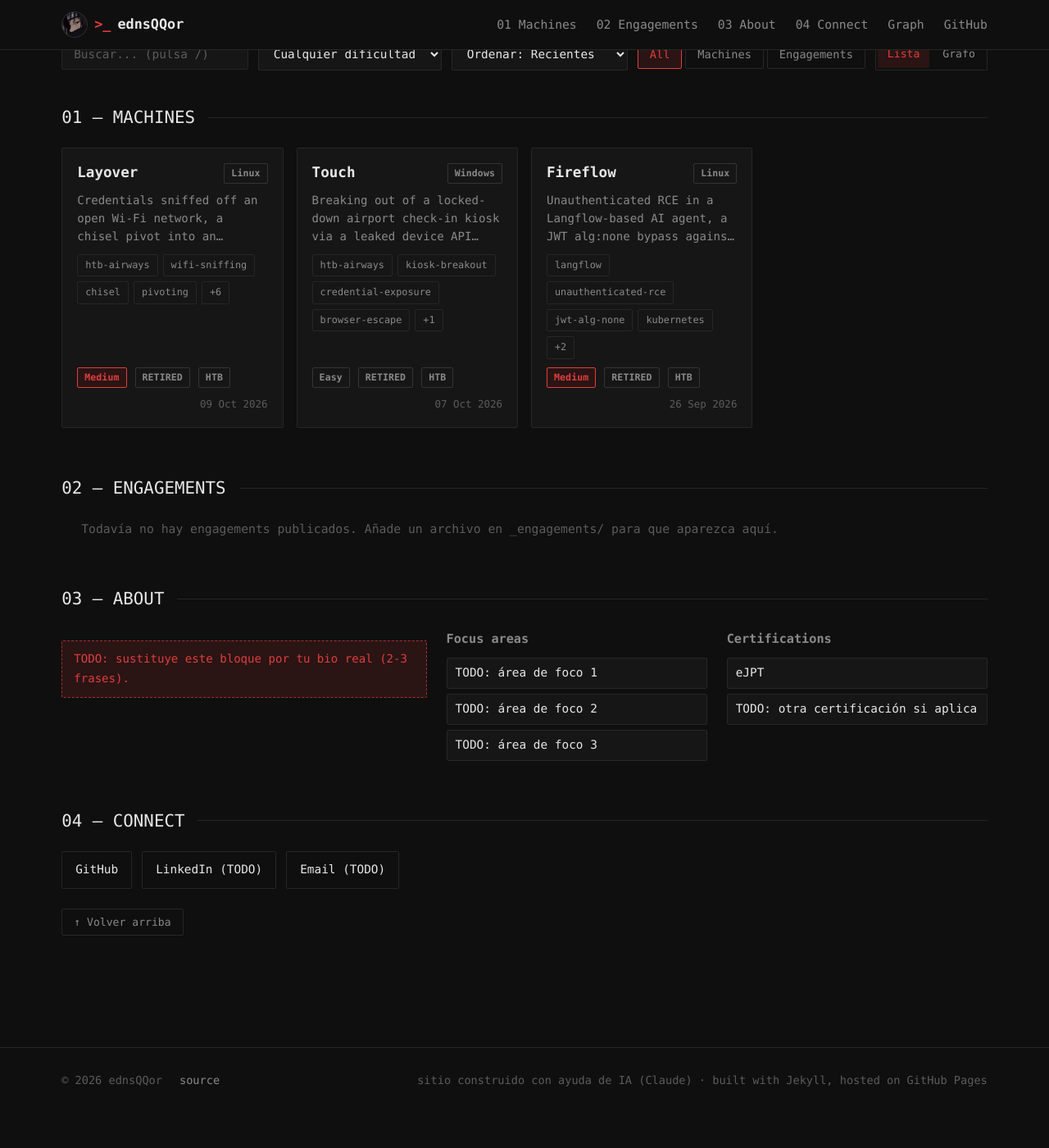
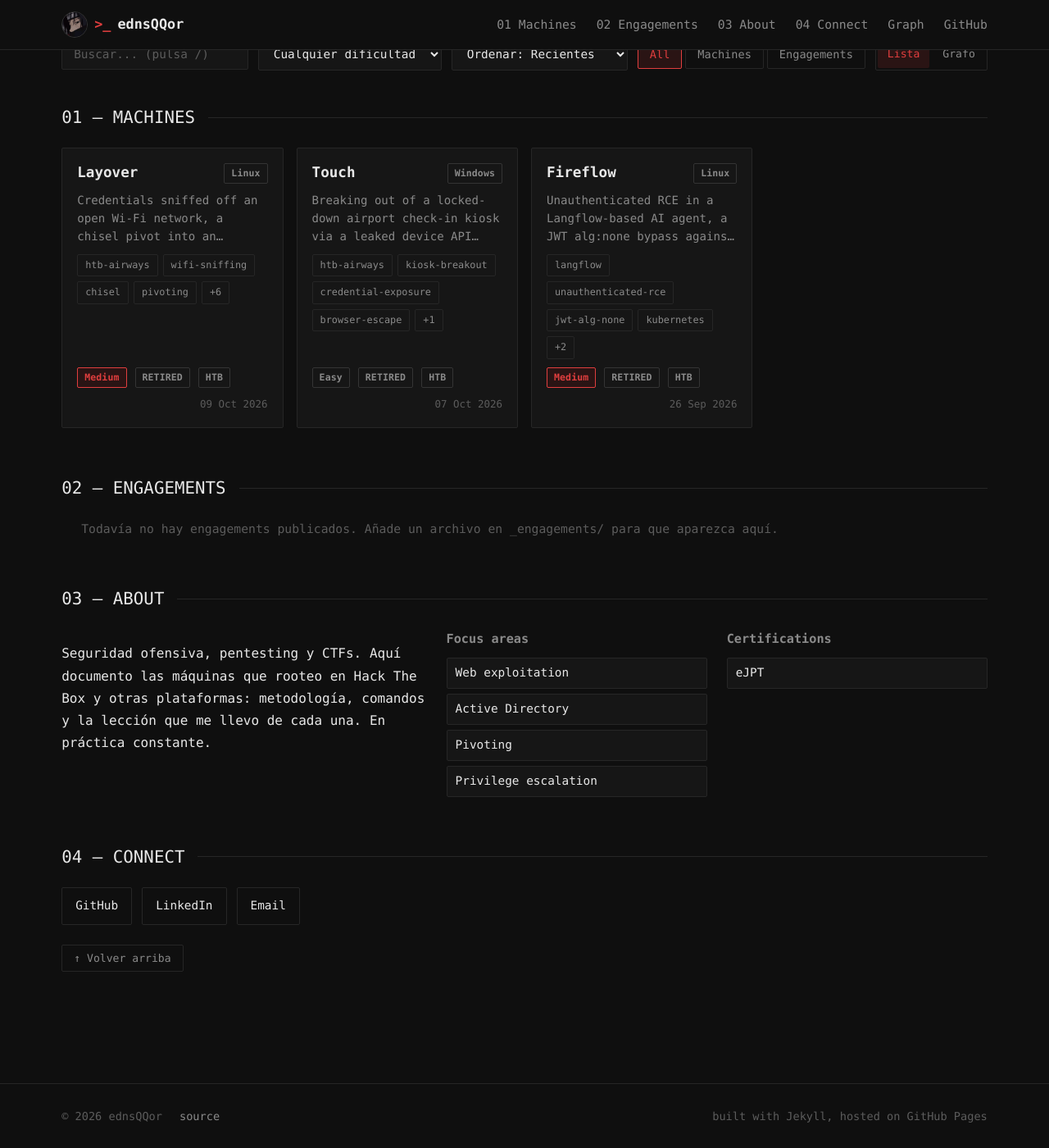
Before and after one commit to ednsQQor/ednsQQor.github.io, a Jekyll site: the page built from index.html, in a window 1280 px wide and 1400 px high, scrolled down 497 px. Shown: the whole window at 82% size. Built offline with Jekyll 4.4.1, drawn with Linux system fonts in a browser that asks for light colours; before the commit the page ends 1853 px from its top, so only the background shows below that.

Commit message:
Platform-based graph, fill About content, drop AI-disclaimer line from footer

```diff
--- a/_includes/footer.html
+++ b/_includes/footer.html
@@ -4,6 +4,6 @@
     <span class="sep">·</span>
     <a href="https://github.com/{{ site.github_username }}/{{ site.github_username }}.github.io" target="_blank" rel="noopener">source</a>
     <span class="sep">·</span>
-    <span class="footer-note">sitio construido con ayuda de IA (Claude) · built with Jekyll, hosted on GitHub Pages</span>
+    <span class="footer-note">built with Jekyll, hosted on GitHub Pages</span>
   </div>
 </footer>
--- a/index.html
+++ b/index.html
@@ -89,24 +89,25 @@
   <h2 class="section-title">03 — ABOUT</h2>
   <div class="about-grid">
     <div class="about-bio">
-      <!-- TODO: sustituye esta bio por la tuya real (2-3 frases) -->
-      <p class="about-todo">TODO: sustituye este bloque por tu bio real (2-3 frases).</p>
+      <p>
+        Seguridad ofensiva, pentesting y CTFs. Aquí documento las máquinas que rooteo
+        en Hack The Box y otras plataformas: metodología, comandos y la lección que me
+        llevo de cada una. En práctica constante.
+      </p>
     </div>
     <div class="about-focus">
       <h3>Focus areas</h3>
-      <!-- TODO: ajusta estas áreas de foco -->
       <ul class="about-list">
-        <li>TODO: área de foco 1</li>
-        <li>TODO: área de foco 2</li>
-        <li>TODO: área de foco 3</li>
+        <li>Web exploitation</li>
+        <li>Active Directory</li>
+        <li>Pivoting</li>
+        <li>Privilege escalation</li>
       </ul>
     </div>
     <div class="about-certs">
       <h3>Certifications</h3>
-      <!-- TODO: confirma certificaciones a mostrar -->
       <ul class="about-list">
         <li>eJPT</li>
-        <li>TODO: otra certificación si aplica</li>
       </ul>
     </div>
   </div>
@@ -116,10 +117,10 @@
   <h2 class="section-title">04 — CONNECT</h2>
   <div class="connect-links">
     <a href="https://github.com/{{ site.github_username }}" target="_blank" rel="noopener" class="connect-link">GitHub</a>
-    <!-- TODO: añade tu URL real de LinkedIn -->
-    <a href="#" class="connect-link">LinkedIn (TODO)</a>
-    <!-- TODO: añade tu email real -->
-    <a href="mailto:TODO@example.com" class="connect-link">Email (TODO)</a>
+    <!-- TODO: pon tu URL real de LinkedIn en el href -->
+    <a href="#" class="connect-link">LinkedIn</a>
+    <!-- TODO: pon tu email real (mailto:tu@correo.com) -->
+    <a href="#" class="connect-link">Email</a>
   </div>
   <button type="button" id="back-to-top" class="back-to-top">&uarr; Volver arriba</button>
 </section>
```
Also changed, not shown: assets/js/graph.js (+17 -9 lines), graph.html (+22 -28 lines).
